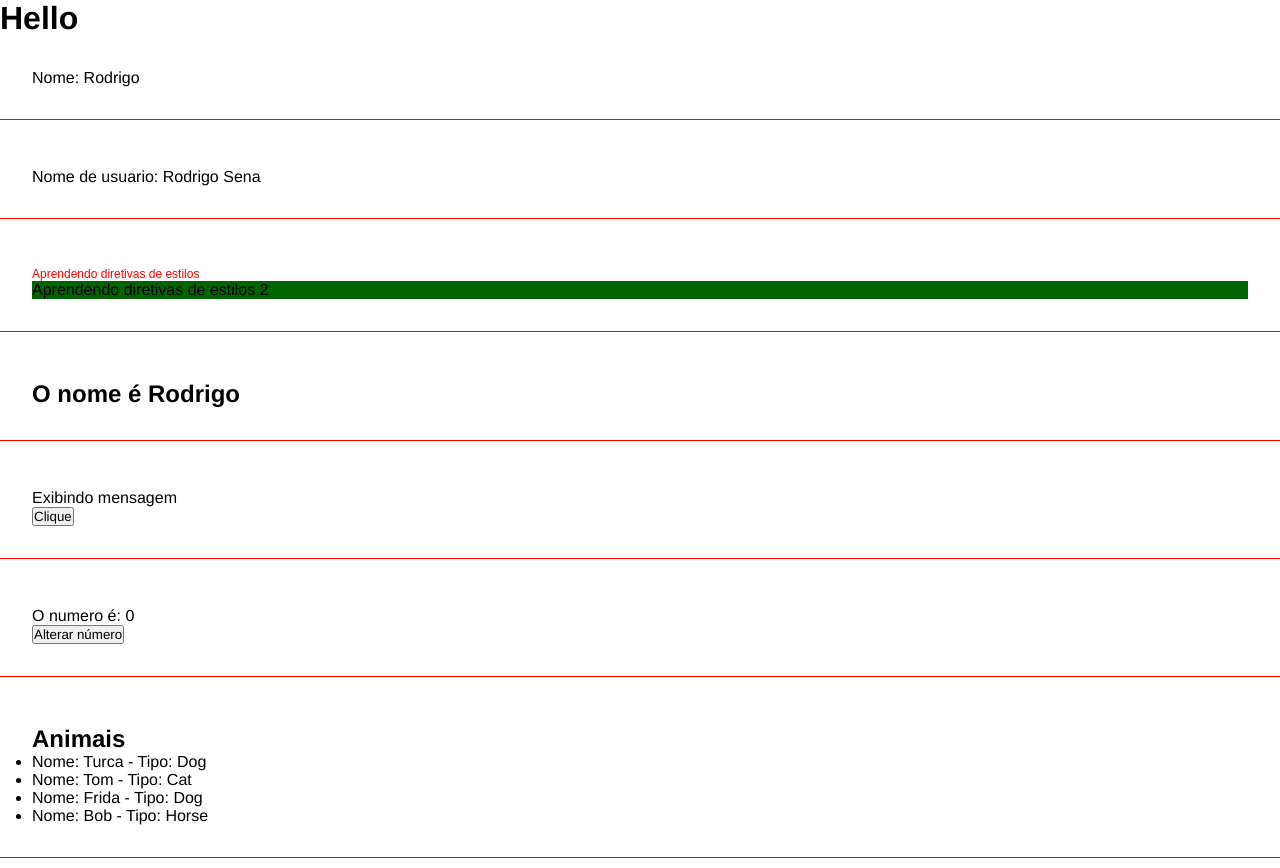
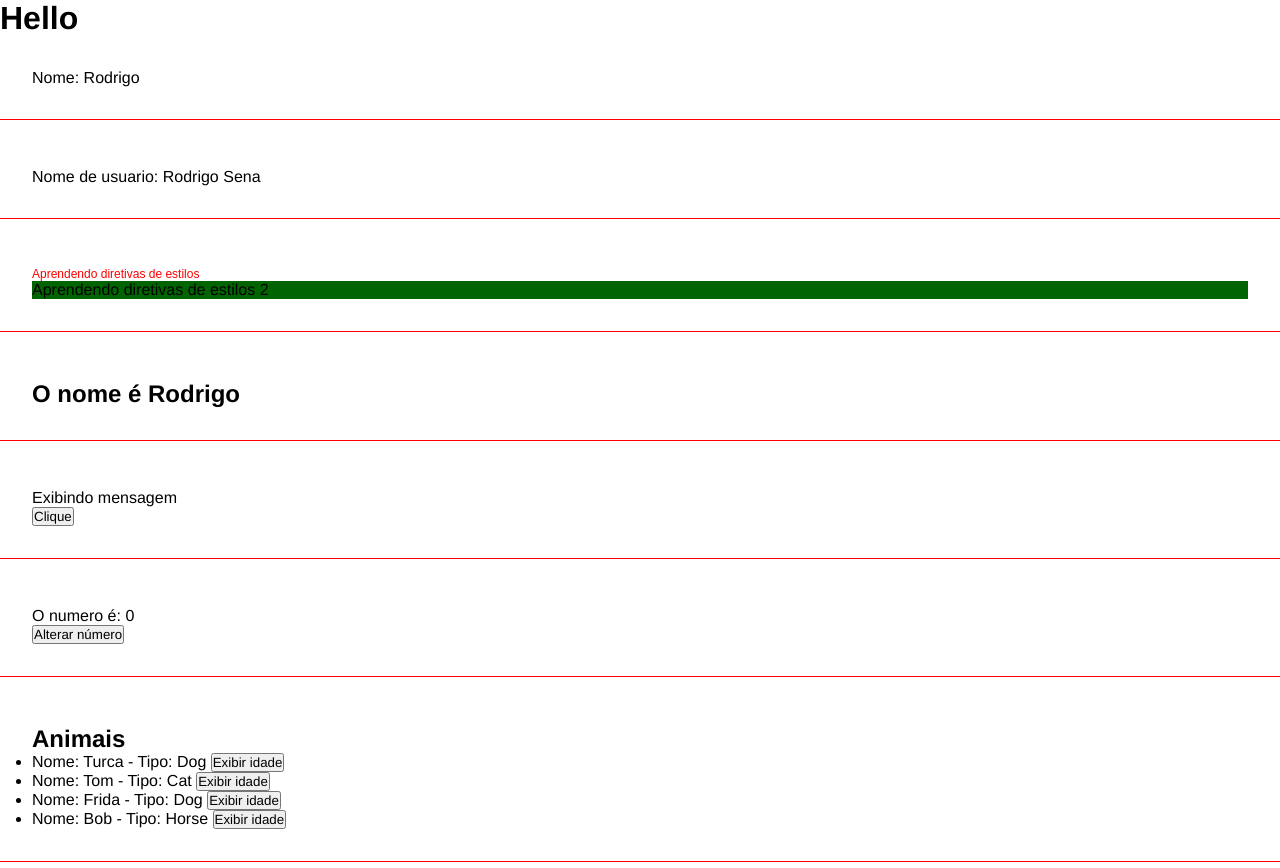
Before and after one commit to RodrigoSen4/estudos-em-angular, an Angular app: page / in a window 1280 px wide. Shown: the top 868 px of the page. Built offline with nearby package versions, Linux system fonts and the light colour scheme.

Commit message:
Interfaces no Angular

```diff
--- /dev/null
+++ b/src/app/Interfaces/Animal.ts
@@ -0,0 +1,5 @@
+export interface Animal {
+  name: string;
+  type: string;
+  age: number;
+}
--- a/src/app/components/list-render/list-render.component.html
+++ b/src/app/components/list-render/list-render.component.html
@@ -3,6 +3,8 @@
     <ul>
         <li *ngFor="let animal of animals">
             Nome: {{ animal.name }} - Tipo: {{ animal.type }}
+            <button (click)="showAge(animal)">Exibir idade</button>
         </li>
     </ul>
+    <p>{{ animalDetails }}</p>
 </div>
--- a/src/app/components/list-render/list-render.component.ts
+++ b/src/app/components/list-render/list-render.component.ts
@@ -1,4 +1,6 @@
 import { Component } from '@angular/core';
+
+import { Animal } from 'src/app/Interfaces/Animal';
 
 @Component({
   selector: 'app-list-render',
@@ -6,10 +8,16 @@ import { Component } from '@angular/core';
   styleUrls: ['./list-render.component.css'],
 })
 export class ListRenderComponent {
-  animals = [
-    { name: 'Turca', type: 'Dog' },
-    { name: 'Tom', type: 'Cat' },
-    { name: 'Frida', type: 'Dog' },
-    { name: 'Bob', type: 'Horse' },
+  animals: Animal[] = [
+    { name: 'Turca', type: 'Dog', age: 22 },
+    { name: 'Tom', type: 'Cat', age: 23 },
+    { name: 'Frida', type: 'Dog', age: 23 },
+    { name: 'Bob', type: 'Horse', age: 23 },
   ];
+
+  animalDetails = '';
+
+  showAge(animal: Animal): void {
+    this.animalDetails = `o pet ${animal.name} tem ${animal.age} anos!`;
+  }
 }
```
